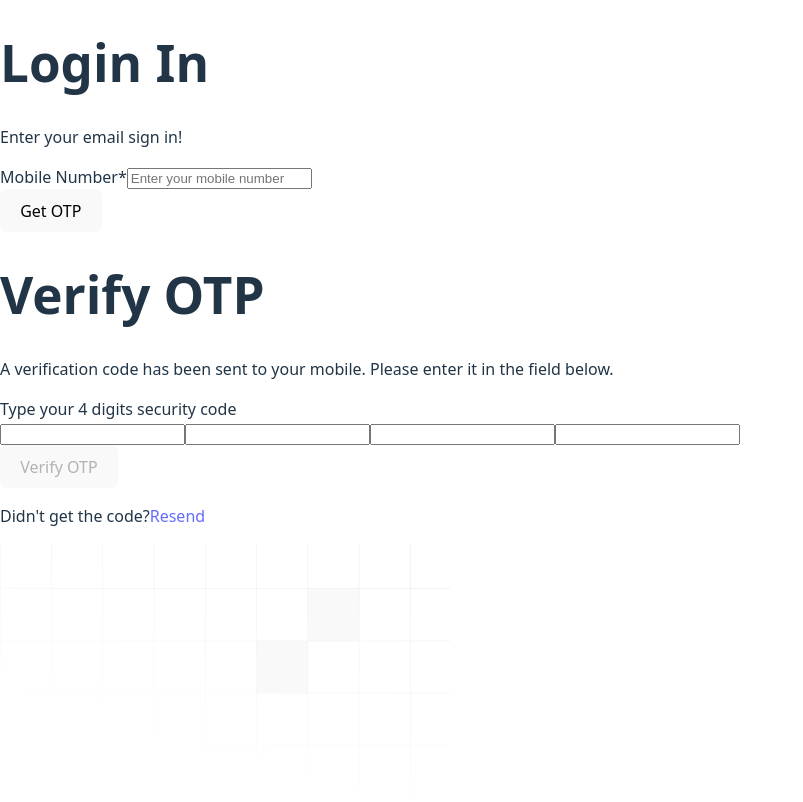
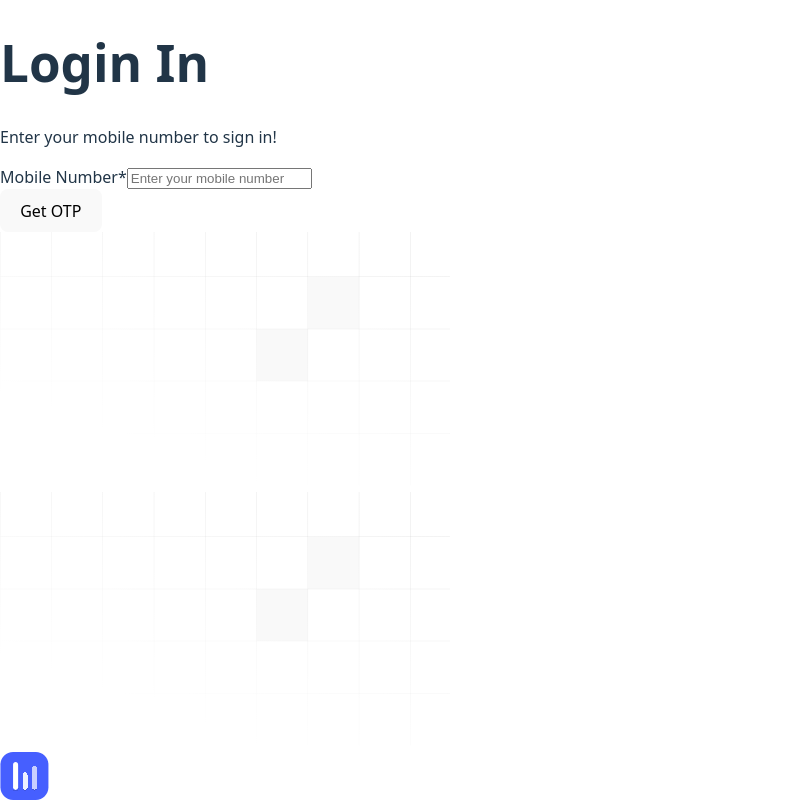
Before and after one commit to Sugatraj/MM-Admin-Dashboard-V2, a React (Vite) app: page / in a window 1280 px wide. Shown: the top 802 px of the page, without its empty margins (0-803 px from the left). Built offline with nearby package versions, Linux system fonts and the light colour scheme; the HTML template or start-up script is replaced by a standard one.

Commit message:
Enhance Auth component: add state management for OTP sent status, implement back to login functionality, and improve OTP input handling.

```diff
--- a/src/components/Auth.jsx
+++ b/src/components/Auth.jsx
@@ -2,7 +2,6 @@ import React, { useState } from "react";
 import axios from "axios";
 import authLogo from "../assets/images/logo/auth-logo.svg";
 import grid01 from "../assets/images/shape/grid-01.svg";
-
 
 function Auth() {
   const [mobile, setMobile] = useState("");
@@ -10,6 +9,7 @@ function Auth() {
   const [error, setError] = useState("");
   const [otp, setOtp] = useState(["", "", "", ""]);
   const [verifyLoading, setVerifyLoading] = useState(false);
+  const [isOtpSent, setIsOtpSent] = useState(false);
 
   const handleOtpChange = (index, value) => {
     if (!/^\d*$/.test(value)) return;
@@ -19,7 +19,9 @@ function Auth() {
     setOtp(newOtp);
 
     if (value !== "" && index < 3) {
-      const nextInput = document.querySelector(`input.otp-input[data-index="${index + 1}"]`);
+      const nextInput = document.querySelector(
+        `input.otp-input[data-index="${index + 1}"]`
+      );
       if (nextInput) {
         nextInput.focus();
       }
@@ -28,7 +30,9 @@ function Auth() {
 
   const handleKeyDown = (index, e) => {
     if (e.key === "Backspace" && otp[index] === "" && index > 0) {
-      const prevInput = document.querySelector(`input.otp-input[data-index="${index - 1}"]`);
+      const prevInput = document.querySelector(
+        `input.otp-input[data-index="${index - 1}"]`
+      );
       if (prevInput) {
         prevInput.focus();
       }
@@ -49,7 +53,7 @@ function Auth() {
       );
 
       if (response.data.detail === "OTP sent successfully") {
-        // Handle successful OTP send - you can add navigation or state management here
+        setIsOtpSent(true);
         console.log("OTP sent successfully");
       }
     } catch (err) {
@@ -71,7 +75,7 @@ function Auth() {
         "https://men4u.xyz/v2/admin/admin_verify_otp",
         {
           mobile: mobile,
-          otp: parseInt(otpString)
+          otp: parseInt(otpString),
         }
       );
 
@@ -80,7 +84,7 @@ function Auth() {
         const authData = {
           access_token: response.data.access_token,
           token_type: response.data.token_type,
-          expires_at: response.data.expires_at
+          expires_at: response.data.expires_at,
         };
         localStorage.setItem("auth", JSON.stringify(authData));
 
@@ -90,7 +94,7 @@ function Auth() {
           name: response.data.name,
           mobile: response.data.mobile,
           email: response.data.email,
-          role: response.data.role
+          role: response.data.role,
         };
         localStorage.setItem("adminData", JSON.stringify(adminData));
       }
@@ -101,16 +105,24 @@ function Auth() {
     }
   };
 
+  const handleBackToLogin = (e) => {
+    e.preventDefault();
+    setIsOtpSent(false);
+    setOtp(["", "", "", ""]); // Reset OTP input
+    setError(""); // Clear any errors
+  };
+
   return (
     <>
       <div className="relative p-6 bg-white z-1 dark:bg-gray-900 sm:p-0">
         <div className="relative flex flex-col justify-center w-full h-screen dark:bg-gray-900 sm:p-0 lg:flex-row">
           {/* <!-- Form --> */}
           <div className="flex flex-col flex-1 w-full lg:w-1/2">
-            {/* <div className="w-full max-w-md pt-10 mx-auto">
+            {isOtpSent && (
+              <div className="w-full max-w-md pt-10 mx-auto">
                 <a
-                href="index.html"
-                className="inline-flex items-center text-sm text-gray-500 transition-colors hover:text-gray-700 dark:text-gray-400 dark:hover:text-gray-300"
+                  onClick={handleBackToLogin}
+                  className="inline-flex items-center text-sm text-gray-500 transition-colors hover:text-gray-700 dark:text-gray-400 dark:hover:text-gray-300 cursor-pointer"
                 >
                   <svg
                     className="stroke-current"
@@ -128,78 +140,28 @@ function Auth() {
                       strokeLinejoin="round"
                     ></path>
                   </svg>
-                Back to dashboard
+                  Back to Login
                 </a>
-            </div> */}
+              </div>
+            )}
             <div className="flex flex-col justify-center flex-1 w-full max-w-md mx-auto">
+              {!isOtpSent && (
                 <div>
                   <div className="mb-5 sm:mb-8">
                     <h1 className="mb-2 font-semibold text-gray-800 text-title-sm dark:text-white/90 sm:text-title-md">
                       Login In
                     </h1>
                     <p className="text-sm text-gray-500 dark:text-gray-400">
-                    Enter your email sign in!
+                      Enter your mobile number to sign in!
                     </p>
                   </div>
                   <div>
-                  {/* <div className="grid grid-cols-1 gap-3 sm:grid-cols-2 sm:gap-5">
-                    <button className="inline-flex items-center justify-center gap-3 py-3 text-sm font-normal text-gray-700 transition-colors bg-gray-100 rounded-lg px-7 hover:bg-gray-200 hover:text-gray-800 dark:bg-white/5 dark:text-white/90 dark:hover:bg-white/10">
-                      <svg
-                        width="20"
-                        height="20"
-                        viewBox="0 0 20 20"
-                        fill="none"
-                        xmlns="http://www.w3.org/2000/svg"
-                      >
-                        <path
-                          d="M18.7511 10.1944C18.7511 9.47495 18.6915 8.94995 18.5626 8.40552H10.1797V11.6527H15.1003C15.0011 12.4597 14.4654 13.675 13.2749 14.4916L13.2582 14.6003L15.9087 16.6126L16.0924 16.6305C17.7788 15.1041 18.7511 12.8583 18.7511 10.1944Z"
-                          fill="#4285F4"
-                        ></path>
-                        <path
-                          d="M10.1788 18.75C12.5895 18.75 14.6133 17.9722 16.0915 16.6305L13.274 14.4916C12.5201 15.0068 11.5081 15.3666 10.1788 15.3666C7.81773 15.3666 5.81379 13.8402 5.09944 11.7305L4.99473 11.7392L2.23868 13.8295L2.20264 13.9277C3.67087 16.786 6.68674 18.75 10.1788 18.75Z"
-                          fill="#34A853"
-                        ></path>
-                        <path
-                          d="M5.10014 11.7305C4.91165 11.186 4.80257 10.6027 4.80257 9.99992C4.80257 9.3971 4.91165 8.81379 5.09022 8.26935L5.08523 8.1534L2.29464 6.02954L2.20333 6.0721C1.5982 7.25823 1.25098 8.5902 1.25098 9.99992C1.25098 11.4096 1.5982 12.7415 2.20333 13.9277L5.10014 11.7305Z"
-                          fill="#FBBC05"
-                        ></path>
-                        <path
-                          d="M10.1789 4.63331C11.8554 4.63331 12.9864 5.34303 13.6312 5.93612L16.1511 3.525C14.6035 2.11528 12.5895 1.25 10.1789 1.25C6.68676 1.25 3.67088 3.21387 2.20264 6.07218L5.08953 8.26943C5.81381 6.15972 7.81776 4.63331 10.1789 4.63331Z"
-                          fill="#EB4335"
-                        ></path>
-                      </svg>
-                      Sign in with Google
-                    </button>
-                    <button className="inline-flex items-center justify-center gap-3 py-3 text-sm font-normal text-gray-700 transition-colors bg-gray-100 rounded-lg px-7 hover:bg-gray-200 hover:text-gray-800 dark:bg-white/5 dark:text-white/90 dark:hover:bg-white/10">
-                      <svg
-                        width="21"
-                        className="fill-current"
-                        height="20"
-                        viewBox="0 0 21 20"
-                        fill="none"
-                        xmlns="http://www.w3.org/2000/svg"
-                      >
-                        <path d="M15.6705 1.875H18.4272L12.4047 8.75833L19.4897 18.125H13.9422L9.59717 12.4442L4.62554 18.125H1.86721L8.30887 10.7625L1.51221 1.875H7.20054L11.128 7.0675L15.6705 1.875ZM14.703 16.475H16.2305L6.37054 3.43833H4.73137L14.703 16.475Z"></path>
-                      </svg>
-                      Sign in with X
-                    </button>
-                  </div> */}
-                  {/* <div className="relative py-3 sm:py-5">
-                    <div className="absolute inset-0 flex items-center">
-                      <div className="w-full border-t border-gray-200 dark:border-gray-800"></div>
-                    </div>
-                    <div className="relative flex justify-center text-sm">
-                      <span className="p-2 text-gray-400 bg-white dark:bg-gray-900 sm:px-5 sm:py-2">
-                        Or
-                      </span>
-                    </div>
-                  </div> */}
                     <form onSubmit={handleLogin}>
                       <div className="space-y-5">
-                      {/* <!-- Mobile --> */}
                         <div>
                           <label className="mb-1.5 block text-sm font-medium text-gray-700 dark:text-gray-400">
-                          Mobile Number<span className="text-error-500">*</span>
+                            Mobile Number
+                            <span className="text-error-500">*</span>
                           </label>
                           <input
                             type="number"
@@ -212,53 +174,6 @@ function Auth() {
                             className="dark:bg-dark-900 h-11 w-full rounded-lg border border-gray-300 bg-transparent px-4 py-2.5 text-sm text-gray-800 shadow-theme-xs placeholder:text-gray-400 focus:border-brand-300 focus:outline-hidden focus:ring-3 focus:ring-brand-500/10 dark:border-gray-700 dark:bg-gray-900 dark:text-white/90 dark:placeholder:text-white/30 dark:focus:border-brand-800"
                           />
                         </div>
-                      {/* <!-- Checkbox --> */}
-                      {/* <div className="flex items-center justify-between">
-                        <div x-data="{ checkboxToggle: false }">
-                          <label
-                            htmlFor="checkboxLabelOne"
-                            className="flex items-center text-sm font-normal text-gray-700 cursor-pointer select-none dark:text-gray-400"
-                          >
-                            <div className="relative">
-                              <input
-                                type="checkbox"
-                                id="checkboxLabelOne"
-                                className="sr-only"
-                              />
-                              <div
-                                className="checkboxToggle ? 'border-brand-500 bg-brand-500' : 'bg-transparent border-gray-300 dark:border-gray-700'"
-                                className="mr-3 flex h-5 w-5 items-center justify-center rounded-md border-[1.25px] bg-transparent border-gray-300 dark:border-gray-700"
-                              >
-                                <span className="opacity-0">
-                                  <svg
-                                    width="14"
-                                    height="14"
-                                    viewBox="0 0 14 14"
-                                    fill="none"
-                                    xmlns="http://www.w3.org/2000/svg"
-                                  >
-                                    <path
-                                      d="M11.6666 3.5L5.24992 9.91667L2.33325 7"
-                                      stroke="white"
-                                      strokeWidth="1.94437"
-                                      strokeLinecap="round"
-                                      strokeLinejoin="round"
-                                    />
-                                  </svg>
-                                </span>
-                              </div>
-                            </div>
-                            Keep me logged in
-                          </label>
-                        </div>
-                        <a
-                          href="reset-password.html"
-                          className="text-sm text-brand-500 hover:text-brand-600 dark:text-brand-400"
-                        >
-                          Forgot password?
-                        </a>
-                      </div> */}
-                      {/* <!-- Button --> */}
                         <div>
                           <button
                             type="submit"
@@ -270,36 +185,25 @@ function Auth() {
                         </div>
                       </div>
                     </form>
-                  {/* <div className="mt-5">
-                    <p className="text-sm font-normal text-center text-gray-700 dark:text-gray-400 sm:text-start">
-                      Don't have an account?
-                      <a
-                        href="signup.html"
-                        className="text-brand-500 hover:text-brand-600 dark:text-brand-400"
-                      >
-                        Sign Up
-                      </a>
-                    </p>
-                  </div> */}
                   </div>
                 </div>
-            </div>
-            <div class="flex flex-col justify-center flex-1 w-full max-w-md mx-auto">
-            <div class="mb-5 sm:mb-8">
-              <h1 class="mb-2 font-semibold text-gray-800 text-title-sm dark:text-white/90 sm:text-title-md">
+              )}
+
+              {isOtpSent && (
+                <div>
+                  <div className="mb-5 sm:mb-8">
+                    <h1 className="mb-2 font-semibold text-gray-800 text-title-sm dark:text-white/90 sm:text-title-md">
                       Verify OTP
                     </h1>
-              <p class="text-sm text-gray-500 dark:text-gray-400">
-                A verification code has been sent to your mobile. Please enter
-                it in the field below.
+                    <p className="text-sm text-gray-500 dark:text-gray-400">
+                      A verification code has been sent to your mobile. Please
+                      enter it in the field below.
                     </p>
                   </div>
                   <div>
+                    <div className="space-y-5">
                       <div>
-                <div class="space-y-5">
-                  {/* <!-- Email --> */}
-                  <div>
-                    <label class="mb-1.5 block text-sm font-medium text-gray-700 dark:text-gray-400">
+                        <label className="mb-1.5 block text-sm font-medium text-gray-700 dark:text-gray-400">
                           Type your 4 digits security code
                         </label>
                         <div className="flex gap-2 sm:gap-4" id="otp-container">
@@ -310,33 +214,45 @@ function Auth() {
                               maxLength="1"
                               data-index={index}
                               value={otp[index]}
-                          onChange={(e) => handleOtpChange(index, e.target.value)}
+                              onChange={(e) =>
+                                handleOtpChange(index, e.target.value)
+                              }
                               onKeyDown={(e) => handleKeyDown(index, e)}
                               className="dark:bg-dark-900 otp-input h-11 w-full rounded-lg border border-gray-300 bg-transparent px-4 py-2.5 text-center text-xl font-semibold text-gray-800 shadow-theme-xs placeholder:text-gray-400 focus:border-brand-300 focus:outline-hidden focus:ring-3 focus:ring-brand-500/10 dark:border-gray-700 dark:bg-gray-900 dark:text-white/90 dark:placeholder:text-white/30 dark:focus:border-brand-800"
                             />
                           ))}
                         </div>
                       </div>
-
-                  {/* <!-- Button --> */}
                       <div>
                         <button
                           onClick={handleVerifyOTP}
-                      disabled={verifyLoading || otp.some(digit => digit === "")}
+                          disabled={
+                            verifyLoading || otp.some((digit) => digit === "")
+                          }
                           className="flex items-center justify-center w-full px-4 py-3 text-sm font-medium text-white transition rounded-lg bg-brand-500 shadow-theme-xs hover:bg-brand-600 disabled:opacity-70"
                         >
                           {verifyLoading ? "Verifying..." : "Verify OTP"}
                         </button>
                       </div>
                     </div>
-              </div>
-              <div class="mt-5">
-                <p class="text-sm font-normal text-center text-gray-700 dark:text-gray-400 sm:text-start">
+                    <div className="mt-5">
+                      <p className="text-sm font-normal text-center text-gray-700 dark:text-gray-400 sm:text-start">
                         Didn't get the code?
-                  <a href="#" class="text-brand-500 hover:text-brand-600 dark:text-brand-400 pl-2">Resend</a>
+                        <a
+                          onClick={handleLogin}
+                          className="text-brand-500 hover:text-brand-600 dark:text-brand-400 pl-2 cursor-pointer"
+                        >
+                          Resend
+                        </a>
                       </p>
                     </div>
                   </div>
+                </div>
+              )}
+
+              {error && (
+                <div className="mt-4 text-sm text-error-500">{error}</div>
+              )}
             </div>
           </div>
 
```
Lines whose indentation alone changed are shown as unchanged.
